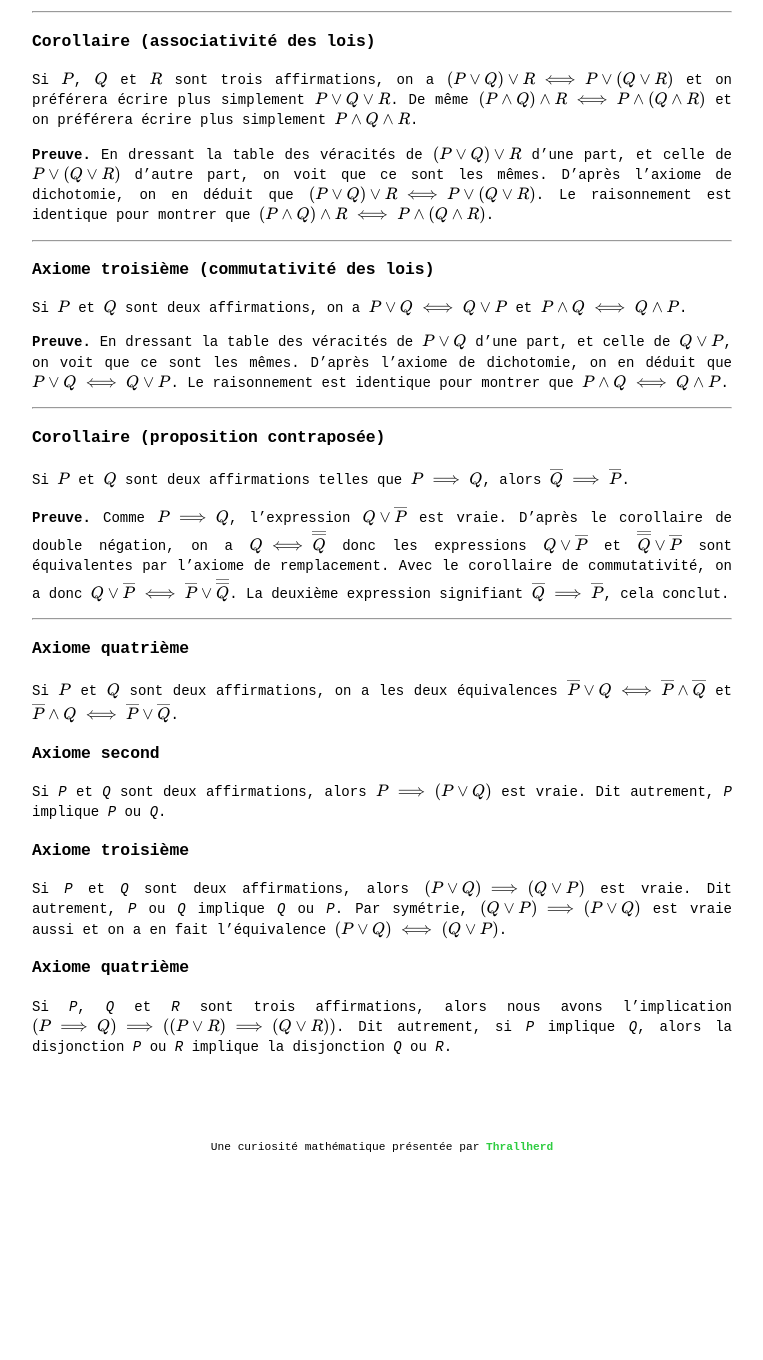
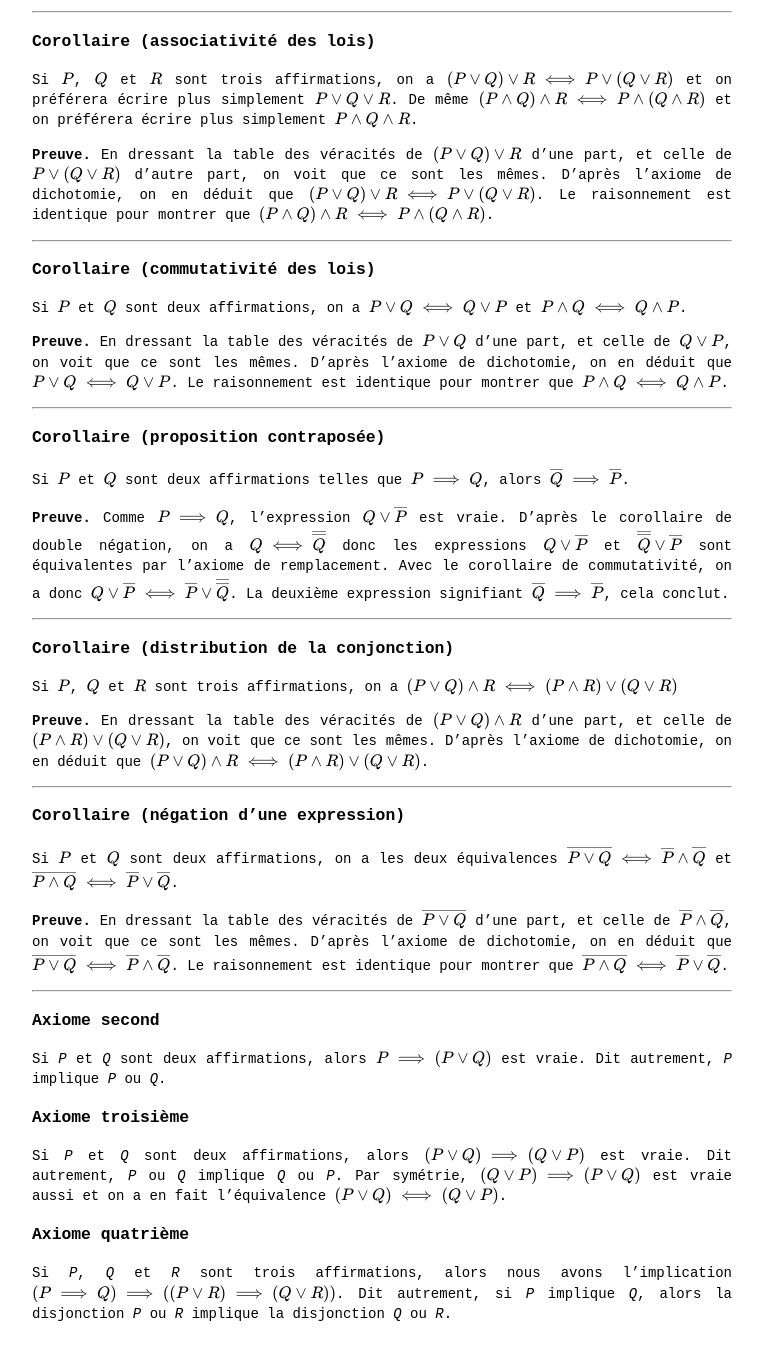
Before and after one commit to Thrallherd/AlgebraExNihilo, a Jekyll site: the page built from logic_cor.md, in a window 1280 px wide and 1400 px high, scrolled down 476 px. Shown: the top 1360 px of the window, without its empty margins (258-1021 px from the left). Built offline with Jekyll 4.4.1, drawn with Linux system fonts in a browser that asks for light colours; formulas are drawn with MathJax 3; before the commit the page ends 1762 px from its top, so only the background shows below that.

Commit message:
Update logic_cor.md

```diff
--- a/logic_cor.md
+++ b/logic_cor.md
@@ -21,7 +21,7 @@ Si $$P$$, $$Q$$ et $$R$$ sont trois affirmations, on a $$(P \lor Q) \lor R \iff
 
 
 _____
-### Axiome troisième (commutativité des lois)
+### Corollaire (commutativité des lois)
 Si $$P$$ et $$Q$$ sont deux affirmations, on a $$P \lor Q \iff Q \lor P$$ et $$P \land Q \iff Q \land P$$.
 
 **Preuve.** En dressant la table des véracités de $$P \lor Q$$ d'une part, et celle de $$Q \lor P$$, on voit que ce sont les mêmes. D'après l'axiome de dichotomie, on en déduit que $$P \lor Q \iff Q \lor P$$. Le raisonnement est identique pour montrer que $$P \land Q \iff Q \land P$$.
@@ -35,9 +35,20 @@ Si $$P$$ et $$Q$$ sont deux affirmations telles que $$P \implies Q$$, alors $$\o
 
 
 __________
-### Axiome quatrième
-Si $$P$$ et $$Q$$ sont deux affirmations, on a les deux équivalences $$\overline P \lor Q \iff \overline{P} \land \overline{Q}$$ et $$\overline P \land Q \iff \overline{P} \lor \overline{Q}$$.
+### Corollaire (distribution de la conjonction)
+Si $$P$$, $$Q$$ et $$R$$ sont trois affirmations, on a $$(P \lor Q) \land R \iff (P \land R) \lor (Q \lor R)$$
 
+**Preuve.** En dressant la table des véracités de $$(P \lor Q) \land R$$ d'une part, et celle de $$(P \land R) \lor (Q \lor R)$$, on voit que ce sont les mêmes. D'après l'axiome de dichotomie, on en déduit que $$(P \lor Q) \land R \iff (P \land R) \lor (Q \lor R)$$.
+
+
+__________
+### Corollaire (négation d'une expression)
+Si $$P$$ et $$Q$$ sont deux affirmations, on a les deux équivalences $$\overline{P \lor Q} \iff \overline{P} \land \overline{Q}$$ et $$\overline{P \land Q} \iff \overline{P} \lor \overline{Q}$$.
+
+**Preuve.** En dressant la table des véracités de $$\overline{P \lor Q}$$ d'une part, et celle de $$\overline{P} \land \overline{Q}$$, on voit que ce sont les mêmes. D'après l'axiome de dichotomie, on en déduit que $$\overline{P \lor Q} \iff \overline{P} \land \overline{Q}$$. Le raisonnement est identique pour montrer que $$\overline{P \land Q} \iff \overline{P} \lor \overline{Q}$$.
+
+
+__________
 ### Axiome second
 Si _P_ et _Q_ sont deux affirmations, alors $$P \implies (P \lor Q)$$ est vraie. Dit autrement, _P_ implique _P_ ou _Q_.
 
```
